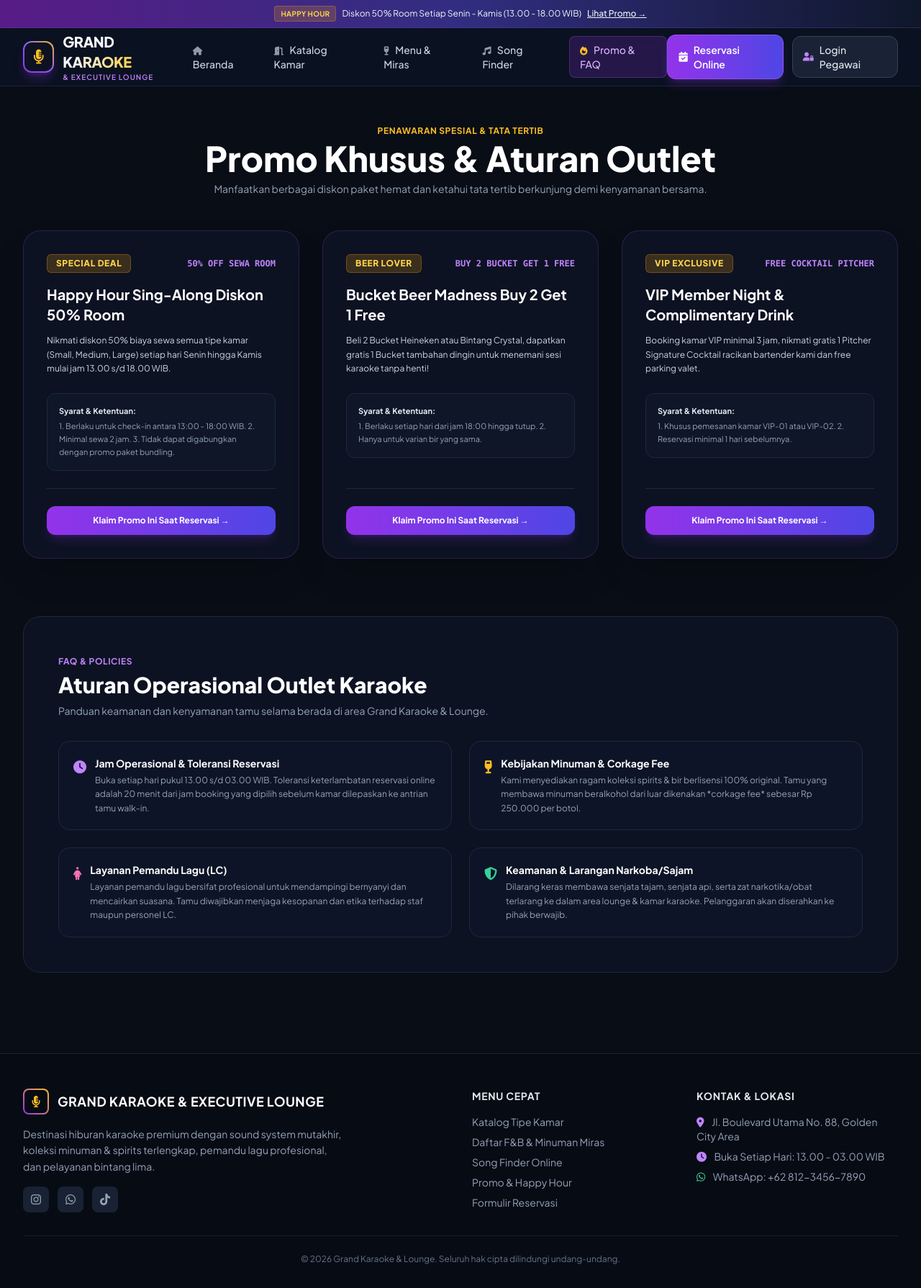
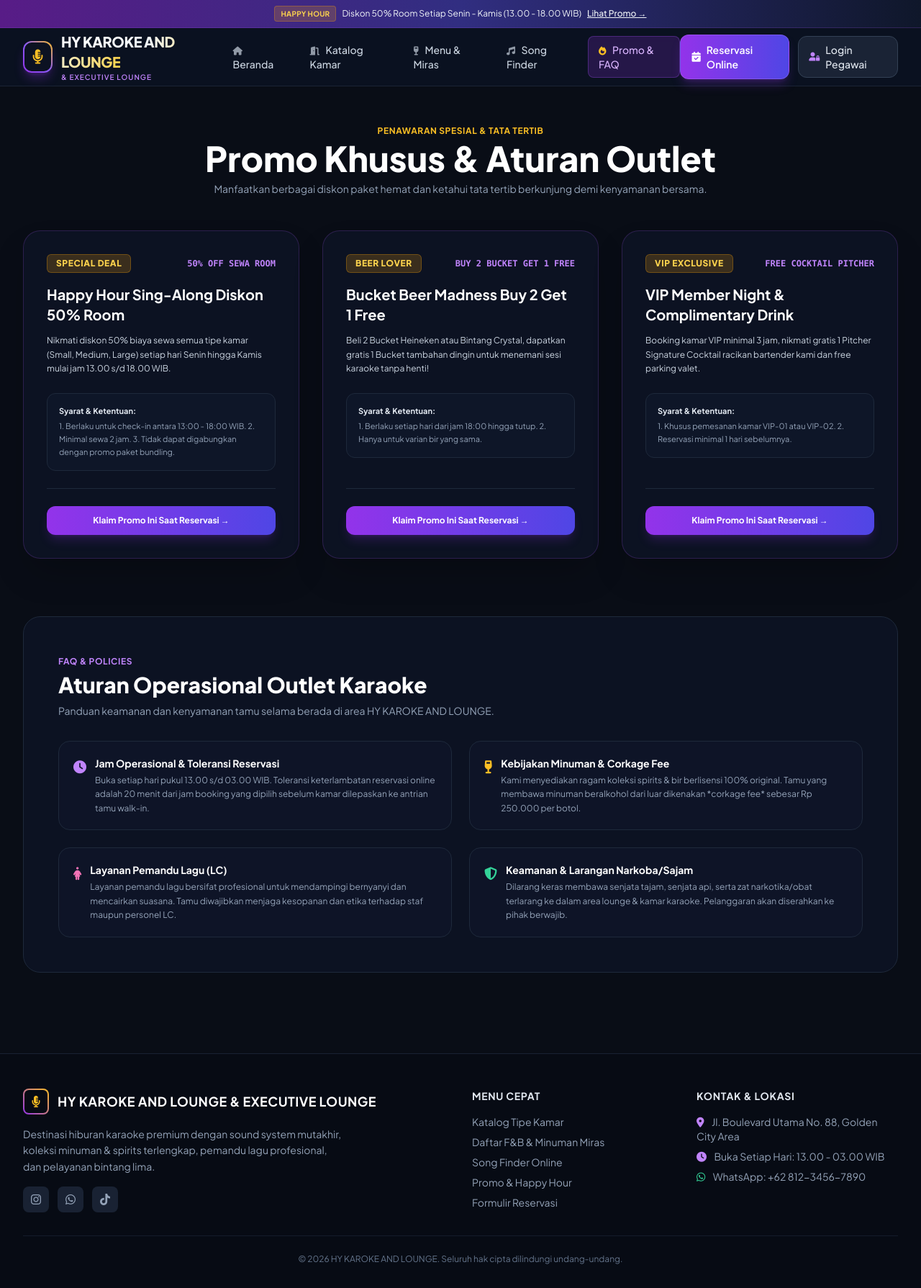
Before and after one commit to icikiwir99/karaoke-app, a Laravel app: page /promos in a window 1280 px wide. Shown: the whole page at 72% size. Run offline with Laravel 12, Linux system fonts and the light colour scheme; data comes from the database, SQL or seed files in the repository; some libraries are stand-ins or nearby versions.

Commit message:
Update nama tempat menjadi HY Karaoke and Lounge

```diff
--- a/app/Http/Controllers/AuthController.php
+++ b/app/Http/Controllers/AuthController.php
@@ -74,7 +74,7 @@ class AuthController extends Controller
 
         Auth::login($user);
 
-        return redirect()->route('customer.reservation')->with('success', 'Akun berhasil didaftarkan! Selamat datang di Grand Karaoke.');
+        return redirect()->route('customer.reservation')->with('success', 'Akun berhasil didaftarkan! Selamat datang di HY KAROKE AND LOUNGE.');
     }
 
     public function logout(Request $request)
--- a/app/Models/Booking.php
+++ b/app/Models/Booking.php
@@ -101,7 +101,7 @@ class Booking extends Model
 
     public function generateWhatsAppUrl(string $adminPhone = '6281274241875'): string
     {
-        $text = "Halo Admin Grand Karaoke & Lounge,\n";
+        $text = "Halo Admin HY KAROKE AND LOUNGE,\n";
         $text .= "Saya ingin konfirmasi pemesanan / reservasi karaoke:\n\n";
         $text .= "📌 *Kode Booking:* " . $this->booking_code . "\n";
         $text .= "👤 *Nama Pemesan:* " . $this->customer_name . "\n";
--- a/resources/views/auth/login.blade.php
+++ b/resources/views/auth/login.blade.php
@@ -1,6 +1,6 @@
 @extends('layouts.app')
 
-@section('title', 'Login Pegawai & Member - Grand Karaoke')
+@section('title', 'Login Pegawai & Member - HY KAROKE AND LOUNGE')
 
 @section('content')
 <div class="min-h-[75vh] flex items-center justify-center px-4 py-12">
--- a/resources/views/auth/register.blade.php
+++ b/resources/views/auth/register.blade.php
@@ -1,6 +1,6 @@
 @extends('layouts.app')
 
-@section('title', 'Daftar Akun Pelanggan - Grand Karaoke')
+@section('title', 'Daftar Akun Pelanggan - HY KAROKE AND LOUNGE')
 
 @section('content')
 <div class="min-h-[75vh] flex items-center justify-center px-4 py-12">
--- a/resources/views/customer/index.blade.php
+++ b/resources/views/customer/index.blade.php
@@ -1,6 +1,6 @@
 @extends('layouts.app')
 
-@section('title', 'Grand Karaoke & Executive Lounge - Premium Entertainment')
+@section('title', 'HY KAROKE AND LOUNGE & Executive Lounge - Premium Entertainment')
 
 @section('content')
 <!-- Hero Section -->
--- a/resources/views/customer/menu.blade.php
+++ b/resources/views/customer/menu.blade.php
@@ -1,6 +1,6 @@
 @extends('layouts.app')
 
-@section('title', 'Katalog F&B & Minuman Khusus (Miras) - Grand Karaoke')
+@section('title', 'Katalog F&B & Minuman Khusus (Miras) - HY KAROKE AND LOUNGE')
 
 @section('content')
 <div class="max-w-7xl mx-auto px-4 sm:px-6 lg:px-8 py-12">
--- a/resources/views/customer/promos.blade.php
+++ b/resources/views/customer/promos.blade.php
@@ -1,6 +1,6 @@
 @extends('layouts.app')
 
-@section('title', 'Promo Menarik & Aturan Operasional - Grand Karaoke')
+@section('title', 'Promo Menarik & Aturan Operasional - HY KAROKE AND LOUNGE')
 
 @section('content')
 <div class="max-w-7xl mx-auto px-4 sm:px-6 lg:px-8 py-12">
@@ -52,7 +52,7 @@
             <span class="text-xs font-bold uppercase tracking-wider text-purple-400">FAQ & POLICIES</span>
             <h2 class="text-2xl sm:text-3xl font-black text-white mt-1">Aturan Operasional Outlet Karaoke</h2>
             <p class="text-xs sm:text-sm text-slate-400 mt-2">
-                Panduan keamanan dan kenyamanan tamu selama berada di area Grand Karaoke & Lounge.
+                Panduan keamanan dan kenyamanan tamu selama berada di area HY KAROKE AND LOUNGE.
             </p>
         </div>
 
--- a/resources/views/customer/reservation.blade.php
+++ b/resources/views/customer/reservation.blade.php
@@ -1,6 +1,6 @@
 @extends('layouts.app')
 
-@section('title', 'Form Reservasi Online - Grand Karaoke')
+@section('title', 'Form Reservasi Online - HY KAROKE AND LOUNGE')
 
 @section('content')
 <div class="max-w-5xl mx-auto px-4 sm:px-6 lg:px-8 py-12">
--- a/resources/views/customer/reservation_success.blade.php
+++ b/resources/views/customer/reservation_success.blade.php
@@ -1,6 +1,6 @@
 @extends('layouts.app')
 
-@section('title', 'Reservasi Berhasil - ' . $booking->booking_code . ' - Grand Karaoke')
+@section('title', 'Reservasi Berhasil - ' . $booking->booking_code . ' - HY KAROKE AND LOUNGE')
 
 @section('content')
 <div class="max-w-2xl mx-auto px-4 sm:px-6 lg:px-8 py-14">
--- a/resources/views/customer/rooms.blade.php
+++ b/resources/views/customer/rooms.blade.php
@@ -1,6 +1,6 @@
 @extends('layouts.app')
 
-@section('title', 'Katalog Tipe Kamar Karaoke - Grand Karaoke')
+@section('title', 'Katalog Tipe Kamar Karaoke - HY KAROKE AND LOUNGE')
 
 @section('content')
 <div class="max-w-7xl mx-auto px-4 sm:px-6 lg:px-8 py-12">
--- a/resources/views/customer/songs.blade.php
+++ b/resources/views/customer/songs.blade.php
@@ -1,6 +1,6 @@
 @extends('layouts.app')
 
-@section('title', 'Song Finder - Cari Ketersediaan Lagu Favorit - Grand Karaoke')
+@section('title', 'Song Finder - Cari Ketersediaan Lagu Favorit - HY KAROKE AND LOUNGE')
 
 @section('content')
 <div class="max-w-7xl mx-auto px-4 sm:px-6 lg:px-8 py-12">
--- a/resources/views/kasir/thermal_receipt.blade.php
+++ b/resources/views/kasir/thermal_receipt.blade.php
@@ -51,7 +51,7 @@
     <div class="receipt-box w-full max-w-[80mm] bg-white text-black p-5 shadow-2xl rounded-sm text-xs leading-tight">
         <!-- Receipt Header -->
         <div class="text-center pb-3 border-b border-dashed border-gray-400">
-            <h1 class="text-base font-extrabold tracking-wider uppercase">GRAND KARAOKE</h1>
+            <h1 class="text-base font-extrabold tracking-wider uppercase">HY KAROKE AND LOUNGE</h1>
             <p class="text-[10px] tracking-widest font-bold uppercase">& EXECUTIVE LOUNGE</p>
             <p class="text-[9px] text-gray-700 mt-1">Jl. Boulevard Utama No. 88, Golden City</p>
             <p class="text-[9px] text-gray-700">Telp / WA: 0812-3456-7890</p>
@@ -196,7 +196,7 @@
         <div class="text-center pt-3 text-[9px] text-gray-600 space-y-1">
             <p class="font-bold uppercase">Terima Kasih Atas Kunjungan Anda!</p>
             <p>Barang yang sudah dibeli tidak dapat ditukar/dikembalikan.</p>
-            <p class="pt-1 text-[8px] text-gray-400">=== GRAND KARAOKE & LOUNGE POS ===</p>
+            <p class="pt-1 text-[8px] text-gray-400">=== HY KAROKE AND LOUNGE POS ===</p>
         </div>
     </div>
 
--- a/resources/views/layouts/admin.blade.php
+++ b/resources/views/layouts/admin.blade.php
@@ -3,7 +3,7 @@
 <head>
     <meta charset="UTF-8">
     <meta name="viewport" content="width=device-width, initial-scale=1.0">
-    <title>@yield('title', 'Admin Panel') - Grand Karaoke POS & Management</title>
+    <title>@yield('title', 'Admin Panel') - HY KAROKE AND LOUNGE POS & Management</title>
     <!-- Tailwind CSS -->
     <script src="https://cdn.tailwindcss.com"></script>
     <!-- Google Fonts -->
@@ -74,7 +74,7 @@
                     </div>
                     <div>
                         <h1 class="text-sm font-black tracking-wide bg-gradient-to-r from-white via-slate-100 to-amber-300 bg-clip-text text-transparent">
-                            GRAND KARAOKE
+                            HY KAROKE AND LOUNGE
                         </h1>
                         <span class="text-[10px] uppercase font-bold tracking-widest text-purple-400">
                             {{ auth()->user()->isOwner() ? 'Executive Suite' : 'Cashier Station' }}
--- a/resources/views/layouts/app.blade.php
+++ b/resources/views/layouts/app.blade.php
@@ -3,7 +3,7 @@
 <head>
     <meta charset="UTF-8">
     <meta name="viewport" content="width=device-width, initial-scale=1.0">
-    <title>@yield('title', 'Grand Karaoke & Executive Lounge')</title>
+    <title>@yield('title', 'HY KAROKE AND LOUNGE & Executive Lounge')</title>
     <!-- Tailwind CSS -->
     <script src="https://cdn.tailwindcss.com"></script>
     <!-- Google Fonts -->
@@ -78,7 +78,7 @@
                     </div>
                     <div>
                         <span class="text-xl font-extrabold tracking-tight bg-gradient-to-r from-white via-slate-100 to-amber-300 bg-clip-text text-transparent">
-                            GRAND KARAOKE
+                            HY KAROKE AND LOUNGE
                         </span>
                         <span class="block text-[10px] tracking-widest uppercase font-semibold text-purple-400">
                             & Executive Lounge
@@ -230,7 +230,7 @@
                                 <i class="fa-solid fa-microphone-lines text-amber-400"></i>
                             </div>
                         </div>
-                        <span class="text-lg font-bold text-white tracking-wide">GRAND KARAOKE & EXECUTIVE LOUNGE</span>
+                        <span class="text-lg font-bold text-white tracking-wide">HY KAROKE AND LOUNGE & EXECUTIVE LOUNGE</span>
                     </div>
                     <p class="text-sm text-slate-400 leading-relaxed max-w-md mb-4">
                         Destinasi hiburan karaoke premium dengan sound system mutakhir, koleksi minuman & spirits terlengkap, pemandu lagu profesional, dan pelayanan bintang lima.
@@ -259,7 +259,7 @@
                 </div>
             </div>
             <div class="border-t border-slate-800/60 pt-6 text-center text-xs text-slate-500">
-                &copy; {{ date('Y') }} Grand Karaoke & Lounge. Seluruh hak cipta dilindungi undang-undang.
+                &copy; {{ date('Y') }} HY KAROKE AND LOUNGE. Seluruh hak cipta dilindungi undang-undang.
             </div>
         </div>
     </footer>
```
